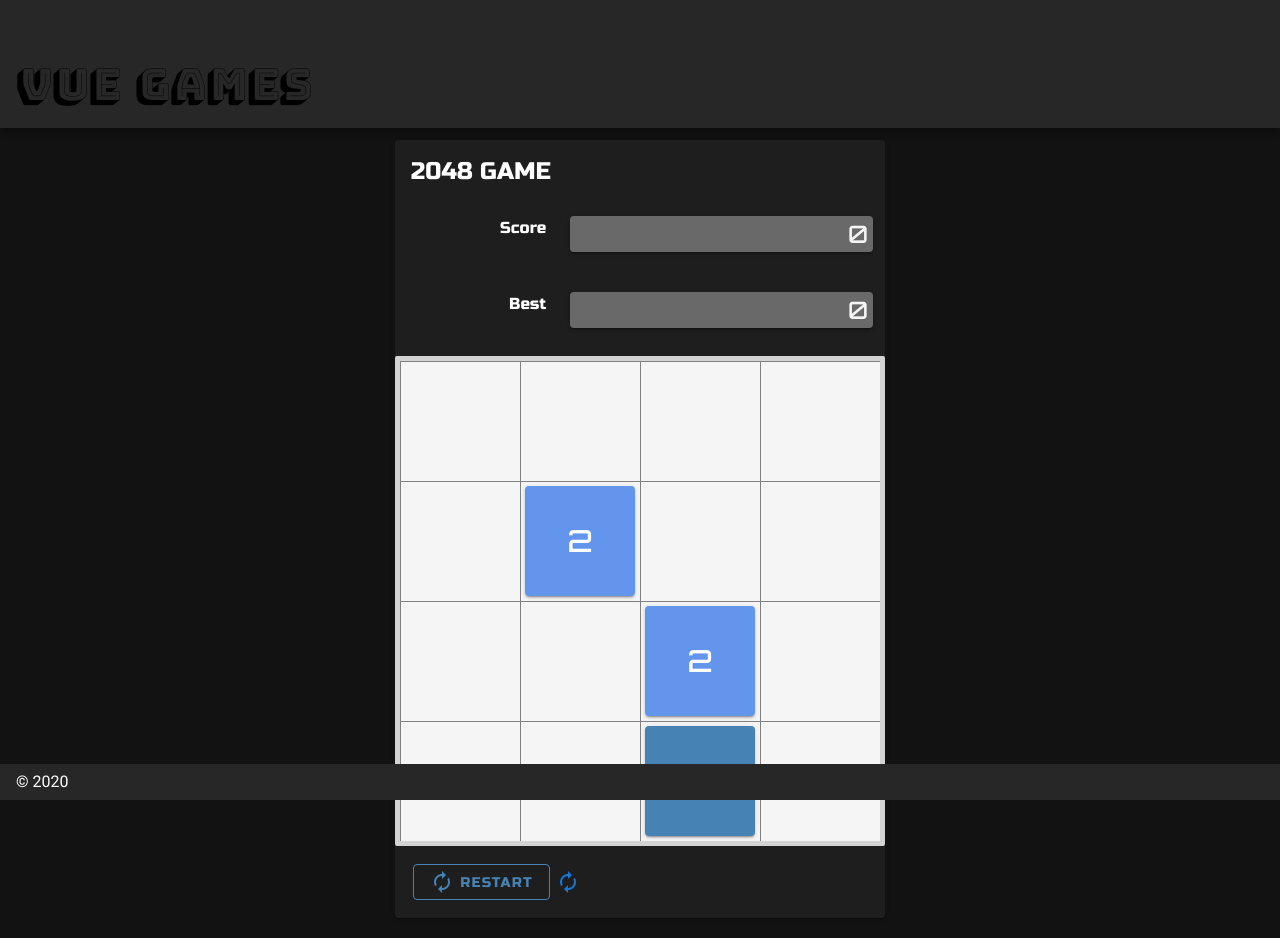
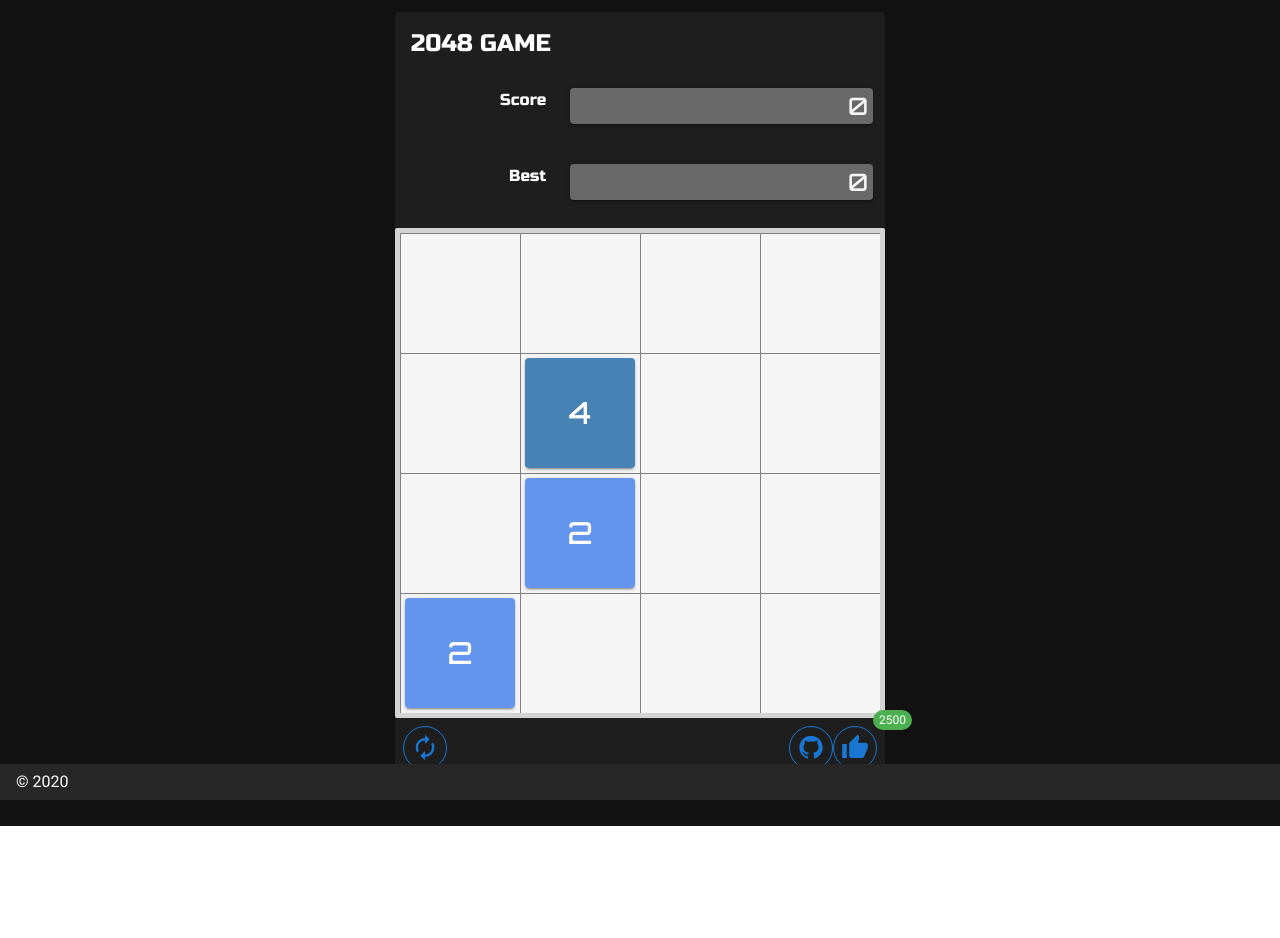
Before and after one commit to add-harris/2048-game, a Nuxt app: page / in a window 1280 px wide. Shown: the top 938 px of the page. After the commit the page ends 826 px from the top, so only its background shows below. Built offline with nearby package versions, Linux system fonts and the light colour scheme.

Commit message:
- IconBtn component - IconBtnBar component - event emit & capture for restart function

```diff
--- a/components/Card.vue
+++ b/components/Card.vue
@@ -1,6 +1,6 @@
 <template>
 
-  <v-card class="sliding-card sliding-card-adjust justify-center" :style="computedCardStyles" ref="cardRef">
+  <v-card raised class="sliding-card sliding-card-adjust justify-center" :style="computedCardStyles" :ref="cardRef">
     <p :class="computedValueClass">{{value}}</p>
   </v-card>
 
@@ -16,6 +16,7 @@
       initLeft: Number,
       viewPortRatio: Number,
       transitionEnabled: Boolean,
+      zIndex: Number,
       cardRef: String,
       value: Number
     },
@@ -48,6 +49,7 @@
         const style = {
           top: (this.initTop * this.viewPortRatio) + 'px',
           left: (this.initLeft * this.viewPortRatio) + 'px',
+          // zIndex: this.zIndex,
           "background-color": this.colors[`${this.value}`] || '#483D8B' // return color or default if undefined
         }
         if (!this.transitionEnabled) style.transition = 'none'
@@ -82,7 +84,7 @@
 
   .sliding-card {
     position: absolute;
-    transition: top 500ms, left 500ms;
+    transition: top 300ms, left 300ms;
   }
 
   @media screen and (max-width: 520px) {
--- /dev/null
+++ b/components/IconBtn.vue
@@ -0,0 +1,34 @@
+<template>
+
+  <v-tooltip top>
+    <template v-slot:activator="{ on }">
+      <v-btn color="primary" icon large outlined v-on="on" @click="emitEvent()">
+        <v-icon>{{iconName}}</v-icon>
+      </v-btn>
+    </template>
+    <span>{{tooltip}}</span>
+  </v-tooltip>
+
+</template>
+
+<script>
+
+  export default {
+    props: {
+      iconName: String,
+      tooltip: String,
+      event: {
+        type: String,
+        default: null
+      }
+    },
+    methods: {
+      emitEvent() {
+        if (this.event) {
+          this.$emit(this.event)
+        }
+      }
+    }
+  }
+
+</script>
--- /dev/null
+++ b/components/IconBtnBar.vue
@@ -0,0 +1,68 @@
+<template>
+
+  <v-container>
+
+    <v-row>
+
+      <IconBtn :icon-name="btns.restart.name" :tooltip="btns.restart.tooltip" :event="btns.restart.event" v-on:restart="restart"></IconBtn>
+
+      <v-spacer></v-spacer>
+
+      <IconBtn :icon-name="btns.github.name" :tooltip="btns.github.tooltip" ></IconBtn>
+
+      <v-badge color="green" :content="likes" >
+        <IconBtn :icon-name="btns.like.name" :tooltip="btns.like.tooltip" :event="btns.like.event" v-on:like="upLike"></IconBtn>
+      </v-badge>
+
+    </v-row>
+
+  </v-container>
+
+</template>
+
+<script>
+
+  import IconBtn from '../components/IconBtn'
+
+  export default {
+    components: {
+      IconBtn
+    },
+    data() {
+      return {
+        likes: 2500,
+        btns: {
+          restart: {
+            name: "mdi-autorenew",
+            tooltip: "restart",
+            event: "restart"
+          },
+          github: {
+            name: "mdi-github",
+            tooltip: "source code"
+          },
+          like: {
+            name: "mdi-thumb-up",
+            tooltip: "like",
+            event: "like"
+          },
+        }
+      }
+    },
+    methods: {
+
+      restart() {
+        this.remit('restart')
+      },
+
+      remit(value) {
+        this.$emit(value)
+      },
+
+      upLike() {
+        this.likes++
+      }
+    }
+  }
+
+</script>
--- a/layouts/default.vue
+++ b/layouts/default.vue
@@ -1,14 +1,14 @@
 <template>
 
-  <v-app light>
+  <v-app dark>
 
 
 <!--    <v-app-bar :fixed="fixed" app src="https://media.giphy.com/media/fe3zisUnJjbqM/giphy.gif">-->
-    <v-app-bar  app :src="getImgSrc()" shrink-on-scroll>
+<!--    <v-app-bar  app :src="getImgSrc()" shrink-on-scroll>-->
 
-      <v-toolbar-title :style="getStylesObject()" light v-text="title" />
+<!--      <v-toolbar-title :style="getStylesObject()" light v-text="title" />-->
 
-    </v-app-bar>
+<!--    </v-app-bar>-->
 
     <v-content>
       <v-container fluid>
@@ -24,6 +24,8 @@
 </template>
 
 <script>
+
+  // TODO can extract a lot of this to navbar component
 
   import _ from 'lodash'
 
--- a/pages/index.vue
+++ b/pages/index.vue
@@ -12,7 +12,6 @@
 
         <div class="grey-container grey-container-adjust">
 
-
               <div class="grid-background grid-background-adjust" ref="card-grid" v-resize="checkResize">
 
                 <transition-group :name="transitionType">
@@ -23,33 +22,18 @@
                         :init-left="card.left"
                         :view-port-ratio="viewPortRatio"
                         :transition-enabled="card.transitionEnabled"
+                        :z-index="card.zIndex"
                         :value="card.value"
                   ></Card>
                 </transition-group>
 
               </div>
 
-
         </div>
 
         <v-card-actions>
 
-
-          <v-container>
-            <v-row>
-              <div style="margin: 10px">
-
-                <v-btn color="#4682B4" outlined @click="restartGame()">
-                  <v-icon>mdi-autorenew</v-icon><span class="restart-label">Restart</span>
-                </v-btn>
-
-                <v-btn color="primary" icon @click="restartGame()">
-                  <v-icon>mdi-autorenew</v-icon>
-                </v-btn>
-
-              </div>
-            </v-row>
-          </v-container>
+          <IconBtnBar v-on:restart="restartGame()"></IconBtnBar>
 
         </v-card-actions>
 
@@ -68,6 +52,7 @@
   import { Position } from '../utils/Position'
   import Card from '../components/Card'
   import Score from '../components/Score'
+  import IconBtnBar from '../components/IconBtnBar'
   import { mapState, mapGetters, mapMutations} from 'vuex'
   import _ from 'lodash'
 
@@ -76,7 +61,8 @@
 
     components: {
       Card,
-      Score
+      Score,
+      IconBtnBar
     },
 
     data() {
@@ -91,7 +77,7 @@
         scores: {
           currentScore: 0,
           bestScore: 0
-        }
+        },
       }
     },
 
@@ -219,7 +205,7 @@
       runSequence(direction) {
         this.calculateTransitionType(direction)
         this.calculateMovement(direction)
-        setTimeout(() => this.calculateMerges(direction, this.calculateMovement), 400)
+        setTimeout(() => this.calculateMerges(direction, this.calculateMovement), 300)
       },
 
       // checked
@@ -396,6 +382,7 @@
           top: position.top,
           left: position.left,
           transitionEnabled: true,
+          zIndex: 1,
           ref: cardRef,
           value: value
         }
@@ -445,27 +432,37 @@
 
   /* common for all transitions */
   .shrink-enter-active, .shrink-leave-active,
-  .collapse-x-enter-active, .collapse-x-leave-active,
-  .collapse-y-enter-active, .collapse-y-leave-active
+  .collapse-x-enter-active, .collapse-y-enter-active
   {
     transition: width .3s, height .3s , transform .3s !important;
+    z-index: 1;
+  }
+
+  .collapse-y-leave-active, .collapse-x-leave-active
+  {
+    transition: width .3s, height .3s , transform .3s !important;
+    z-index: 0;
   }
 
   /* default appear disappear from centre transition */
-  .shrink-enter, .collapse-x-enter, .collapse-y-enter, .shrink-leave-to {
-    transform: scale(0, 0)
+  .shrink-enter, .collapse-x-enter, .collapse-y-enter, .shrink-leave-to
+  {
+    transform: scale(0, 0);
+    z-index: 1;
   }
 
   /* can do collapse up & left, but not right & down yet, so using these generic folds for now */
   /* may need to use javascript hooks to do right & down ( or could use padding right & padding top ?) */
   .collapse-y-leave-to {
     /* to collapse up use height: 0 */
-    transform: scaleY(0)
+    transform: scaleY(0);
+    z-index: 0;
   }
 
   .collapse-x-leave-to {
     /* to collapse left use width: 0 */
-    transform: scaleX(0)
+    transform: scaleX(0);
+    z-index: 0;
   }
 
 
@@ -511,11 +508,6 @@
     }
   }
 
-  .restart-label {
-    font-family: 'Russo One', sans-serif;
-    padding-left: 5px;
-  }
-
   #game-title {
     font-family: 'Russo One', sans-serif !important;
   }
```
Also changed, not shown: 1 other file (tests, documents, lock files or other folders).
